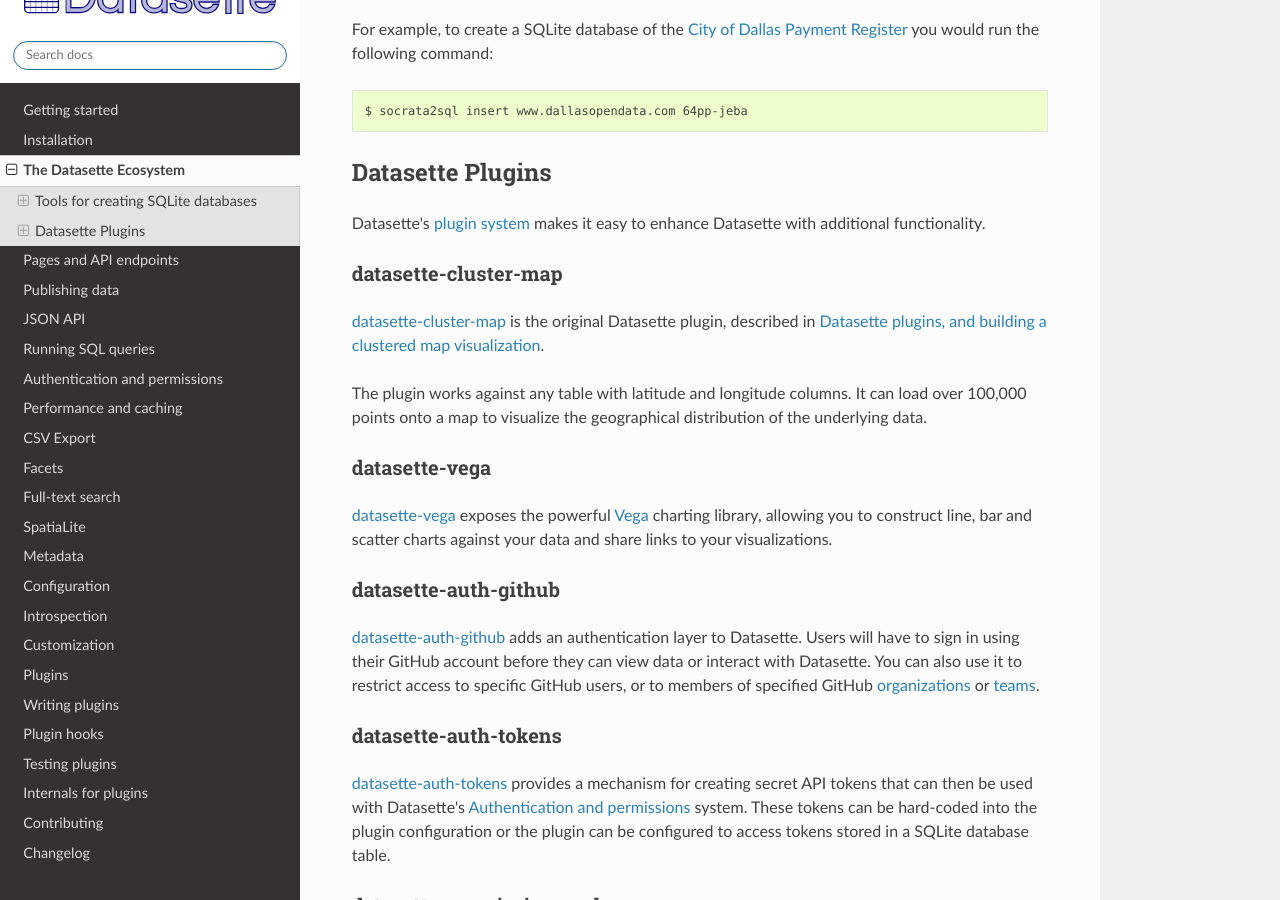
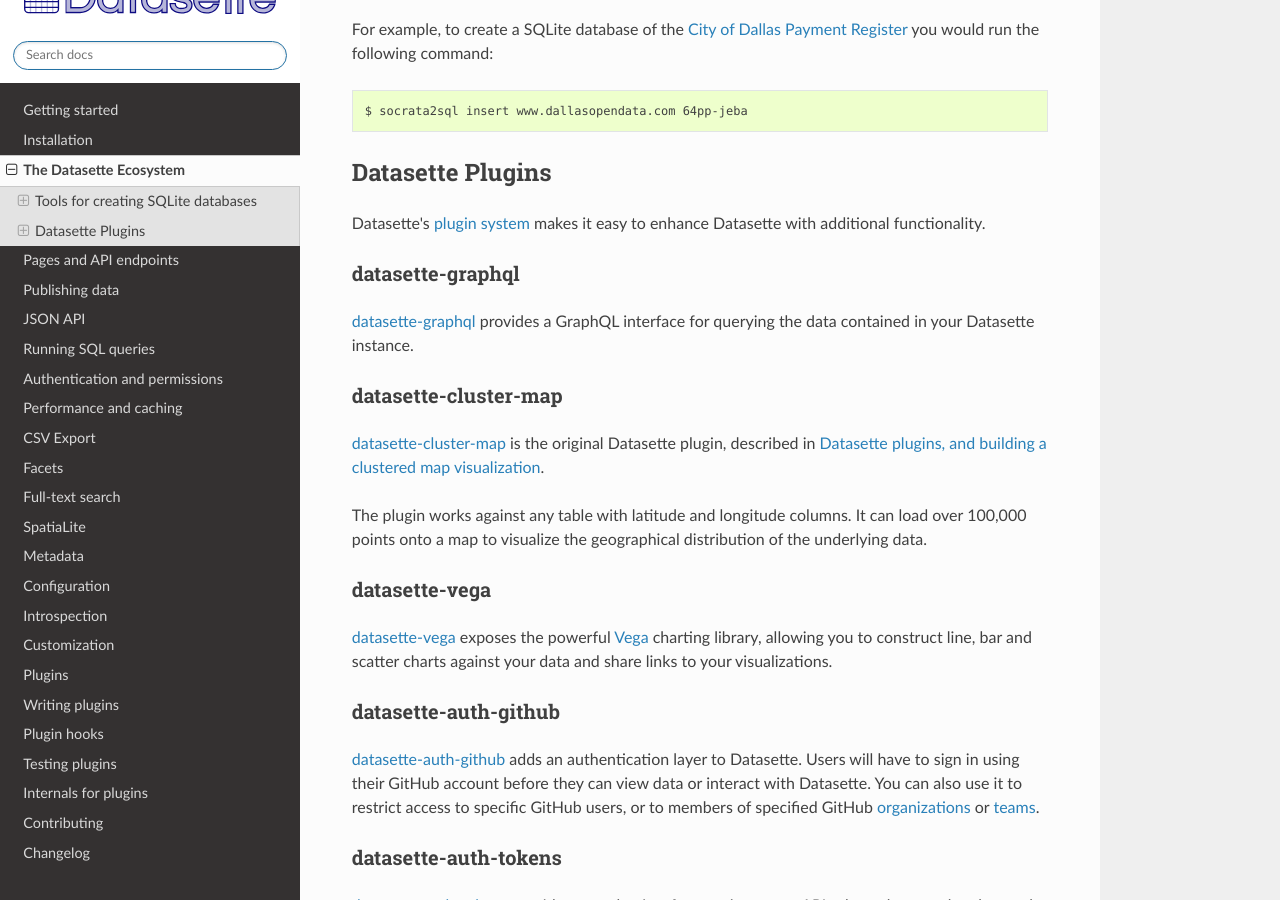
Before and after one commit to simonw/datasette, a Sphinx documentation site: the page built from docs/ecosystem.rst, in a window 1280 px wide and 900 px high, scrolled down 1746 px. Built offline with Sphinx 7.4.7 and the Read the Docs theme 2.0.0, drawn with Linux system fonts in a browser that asks for light colours.

Commit message:
Added datasette-graphql

```diff
--- a/docs/ecosystem.rst
+++ b/docs/ecosystem.rst
@@ -69,6 +69,11 @@
 =================
 
 Datasette's :ref:`plugin system <plugins>` makes it easy to enhance Datasette with additional functionality.
+
+datasette-graphql
+-----------------
+
+`datasette-graphql <https://github.com/simonw/datasette-graphql>`__ provides a GraphQL interface for querying the data contained in your Datasette instance.
 
 datasette-cluster-map
 ---------------------
```
